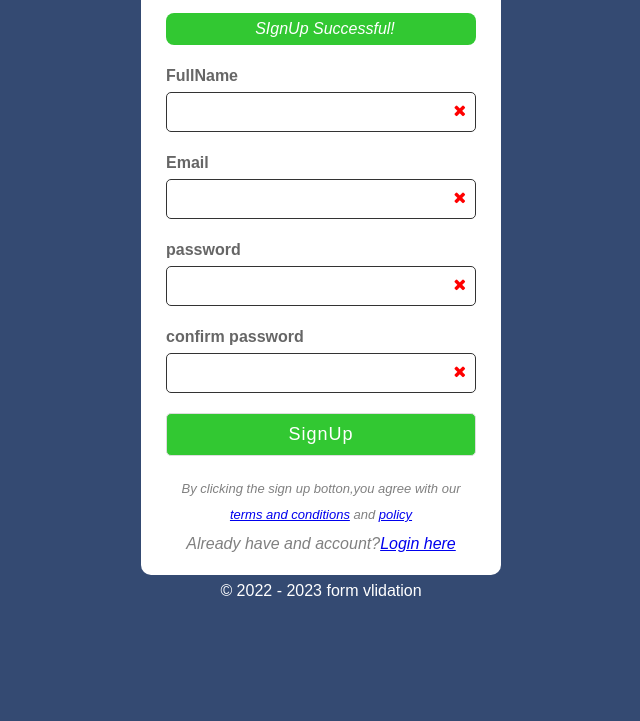
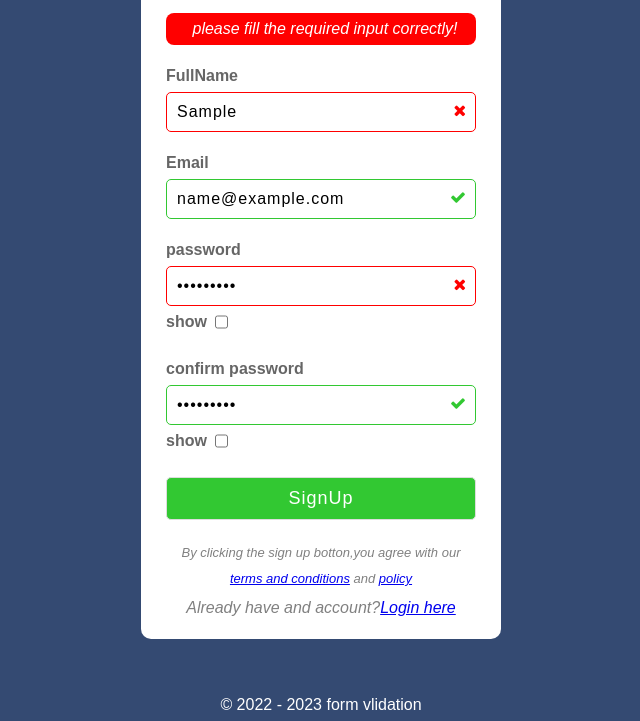
Before and after one commit to abdull65/form-validation, a plain HTML site: page index.html in a window 1280 px wide. Both pictures are taken after typing "Sample", "name@example.com", "Sample123", "Sample123" into the empty fields and a click on the input "SignUp". Shown: the part 164-885 px from the top of the page, without its empty margins (319-959 px from the left). Before the commit the page ends 821 px from the top, so only its background shows below. Drawn offline with Linux system fonts and the light colour scheme.

Commit message:
added a show and hide password functionality/update

```diff
--- a/index.html
+++ b/index.html
@@ -1,12 +1,14 @@
 <!DOCTYPE html>
 <html lang="en">
-
   <head>
-    <meta charset="UTF-8">
-    <meta http-equiv="X-UA-Compatible" content="IE=edge">
-    <meta name="viewport" content="width=device-width, initial-scale=1.0">
-    <link rel="stylesheet" href="https://cdnjs.cloudflare.com/ajax/libs/font-awesome/4.7.0/css/font-awesome.min.css">
-        <link rel="stylesheet" href="mystyle.css">
+    <meta charset="UTF-8" />
+    <meta http-equiv="X-UA-Compatible" content="IE=edge" />
+    <meta name="viewport" content="width=device-width, initial-scale=1.0" />
+    <link
+      rel="stylesheet"
+      href="https://cdnjs.cloudflare.com/ajax/libs/font-awesome/4.7.0/css/font-awesome.min.css"
+    />
+    <link rel="stylesheet" href="mystyle.css" />
     <title>form</title>
   </head>
 
@@ -19,16 +21,28 @@
           <p class="msg"></p>
           <p class="submitmsg"></p>
           <div class="form_group">
-                    <label for="full_name">FullName</label>
-                    <input type="text" name="FullName" id="fullname" autocomplete="off" required>
+            <label for="fullname">FullName</label>
+            <input
+              type="text"
+              name="Fullname"
+              id="fullname"
+              autocomplete="off"
+              required
+            />
             <div class="msg_icon_grp">
               <i id="name_check" class="fa fa-check"></i>
               <i id="name_times" class="fa fa-times"></i>
             </div>
           </div>
           <div class="form_group">
-                    <label for="Email">Email</label>
-                    <input type="email" name="Email" id="email" autocomplete="off" required>
+            <label for="email">Email</label>
+            <input
+              type="email"
+              name="email"
+              id="email"
+              autocomplete="off"
+              required
+            />
             <div class="msg_icon_grp">
               <i id="email_check" class="fa fa-check"></i>
               <i id="email_times" class="fa fa-times"></i>
@@ -36,42 +50,71 @@
           </div>
           <div class="form_group">
             <label for="password">password</label>
-                    <input type="password" name="password" id="password" autocomplete="off" required>
+            <input
+              type="password"
+              name="password"
+              id="password"
+              autocomplete="off"
+              required
+            />
             <div class="msg_icon_grp">
               <i id="password_check" class="fa fa-check"></i>
               <i id="password_times" class="fa fa-times"></i>
             </div>
+            <div class="checkbox_group">
+              <label for="show_password">show</label>
+              <input
+                type="checkbox"
+                name="show_password"
+                id="show_password"
+                class="show_password"
+              />
+            </div>
           </div>
           <div class="form_group">
-                    <label for="password">confirm password</label>
-                    <input type="password" name="password" id="confirmpsd" autocomplete="off" required>
+            <label for="confirmpsd" class="password_label"
+              >confirm password</label
+            >
+            <input
+              type="password"
+              name="confirmpsd"
+              id="confirmpsd"
+              autocomplete="off"
+              required
+            />
             <div class="msg_icon_grp">
               <i id="confirmpsd_check" class="fa fa-check"></i>
               <i id="confirmpsd_times" class="fa fa-times"></i>
             </div>
-                <input type="submit" id="btn" value="SignUp">
-
-
+            <div class="checkbox_group">
+              <label for="show_password2" class="show_password2">show</label>
+              <input
+                type="checkbox"
+                name="show_password"
+                id="show_password2"
+                class="checkbox"
+              />
+            </div>
+          </div>
+          <input type="submit" id="btn" value="SignUp" />
 
           <p class="bottom-text">
             By clicking the sign up botton,you agree with our
-                    <a href="#">terms and conditions</a> and
-                    <a href="#">policy</a>
-                <p id="save_el">Already have and account?<a href="#">Login here</a></p>
+            <a href="#">terms and conditions</a> and <a href="#">policy</a>
+          </p>
+
+          <p id="save_el">
+            Already have and account?<a href="#">Login here</a>
+          </p>
         </form>
       </div>
     </div>
 
-    <ul class="users">
-
-    </ul>
+    <ul class="users"></ul>
 
     <footer id="footer">
-        <p>
-            &copy; 2022 - 2023 form vlidation
-        </p>
+      <p>&copy; 2022 - 2023 form vlidation</p>
     </footer>
     <script src="index.js"></script>
   </body>
-
 </html>
--- a/index.js
+++ b/index.js
@@ -6,12 +6,23 @@ const formEl = document.querySelector("form"),
   formBtnEl = document.getElementById("btn"),
   warningMsg = document.querySelector(".msg"),
   successMsg = document.querySelector(".submitmsg");
+const fullNamePattern = /^[A-Za-z]+(?: [A-Za-z]+){1,2}$/;
+const emailPattern = /^[a-zA-Z0-9._%+-]+@[a-zA-Z0-9.-]+\.[a-zA-Z]{2,}$/;
+const passwordPattern =
+  /^(?=.*\d)(?=.*[a-z])(?=.*[A-z])(?=.*[!@#$%^&*()_+~`\-={}[\]:";'<>?,./]).{8,}$/;
+let nameCheckIconEl,
+  nameTimesIconEl,
+  emailCheckIconEl,
+  emailTimesIconEl,
+  passwordCheckIconEl,
+  passwordTimesIconEl,
+  confirmPsdCheckIconEl,
+  confirmPsdTimesIconEl;
 // Retrieve form data from Local Storage
 let formData = JSON.parse(localStorage.getItem("formData")) || [];
 function fullNameFunc() {
-  const nameCheckIconEl = document.querySelector("#name_check");
-  const nameTimesIconEl = document.querySelector("#name_times");
-  const fullNamePattern = /^[A-Za-z]+(?: [A-Za-z]+){1,2}$/;
+  nameCheckIconEl = document.querySelector("#name_check");
+  nameTimesIconEl = document.querySelector("#name_times");
   if (fullNameEl.value === "") {
     fullNameEl.classList.add("invalid_border");
     fullNameEl.classList.remove("valid_border");
@@ -30,9 +41,8 @@ function fullNameFunc() {
   }
 }
 function emailFunc() {
-  const emailCheckIconEl = document.querySelector("#email_check");
-  const emailTimesIconEl = document.querySelector("#email_times");
-  const emailPattern = /^[a-zA-Z0-9._%+-]+@[a-zA-Z0-9.-]+\.[a-zA-Z]{2,}$/;
+  emailCheckIconEl = document.querySelector("#email_check");
+  emailTimesIconEl = document.querySelector("#email_times");
   if (emailEl.value === "") {
     emailEl.classList.add("invalid_border");
     emailEl.classList.remove("valid_border");
@@ -51,10 +61,9 @@ function emailFunc() {
   }
 }
 function passwordFunc() {
-  const psdCheckIconEl = document.querySelector("#password_check");
-  const psdTimesIconEl = document.querySelector("#password_times");
-  const passwordPattern =
-    /^(?=.*\d)(?=.*[a-z])(?=.*[A-z])(?=.*[!@#$%^&*()_+~`\-={}[\]:";'<>?,./]).{8,}$/;
+  psdCheckIconEl = document.querySelector("#password_check");
+  psdTimesIconEl = document.querySelector("#password_times");
+
   if (passwordEl.value === "") {
     passwordEl.classList.add("invalid_border");
     passwordEl.classList.remove("valid_border");
@@ -72,9 +81,17 @@ function passwordFunc() {
     psdCheckIconEl.style.display = "none";
   }
 }
+const showPasswordEvent = document.querySelector("#show_password");
+showPasswordEvent.addEventListener("change", () => {
+  if (passwordEl.type === "password") {
+    passwordEl.type = "text";
+  } else {
+    passwordEl.type = "password";
+  }
+});
 function confirmpsdFunc() {
-  const confirmPsdCheckIconEl = document.querySelector("#confirmpsd_check");
-  const confirmPsdTimesIconEl = document.querySelector("#confirmpsd_times");
+  confirmPsdCheckIconEl = document.querySelector("#confirmpsd_check");
+  confirmPsdTimesIconEl = document.querySelector("#confirmpsd_times");
   if (confirmPsdEl.value === "") {
     confirmPsdEl.classList.add("invalid_border");
     confirmPsdEl.classList.remove("valid_border");
@@ -92,6 +109,15 @@ function confirmpsdFunc() {
     confirmPsdCheckIconEl.style.display = "none";
   }
 }
+const showPasswordEvent1 = document.querySelector("#show_password2");
+showPasswordEvent1.addEventListener("change", () => {
+  if (confirmPsdEl.type === "password") {
+    confirmPsdEl.type = "text";
+  } else {
+    confirmPsdEl.type = "password";
+  }
+});
+
 fullNameEl.addEventListener("input", fullNameFunc);
 emailEl.addEventListener("input", emailFunc);
 passwordEl.addEventListener("input", passwordFunc);
@@ -106,6 +132,18 @@ formBtnEl.addEventListener("click", (event) => {
     confirmPsdEl.value === ""
   ) {
     warningMsg.innerHTML = "please fill the required input fields!";
+    warningMsg.classList.add("invalid");
+    setTimeout(() => {
+      warningMsg.style.display = "none";
+    }, 3000);
+    warningMsg.style.display = "block";
+  } else if (
+    !fullNamePattern.test(fullNameEl.value) ||
+    !emailPattern.test(emailEl.value) ||
+    !passwordPattern.test(passwordEl.value) ||
+    confirmPsdEl.value !== passwordEl.value
+  ) {
+    warningMsg.innerHTML = "please fill the required input correctly!";
     warningMsg.classList.add("invalid");
     setTimeout(() => {
       warningMsg.style.display = "none";
--- a/mystyle.css
+++ b/mystyle.css
@@ -47,6 +47,19 @@ label {
   display: block;
   color: #666;
   font-weight: 600;
+}
+
+.password_label {
+  position: relative;
+}
+
+#checkbox {
+  cursor: pointer;
+}
+
+.checkbox_group {
+  display: inline-flex;
+  gap: .5rem;
 }
 
 input {
```
Also changed, not shown: destruturing.html (added, +42 -0 lines). Lines whose indentation alone changed are shown as unchanged.
